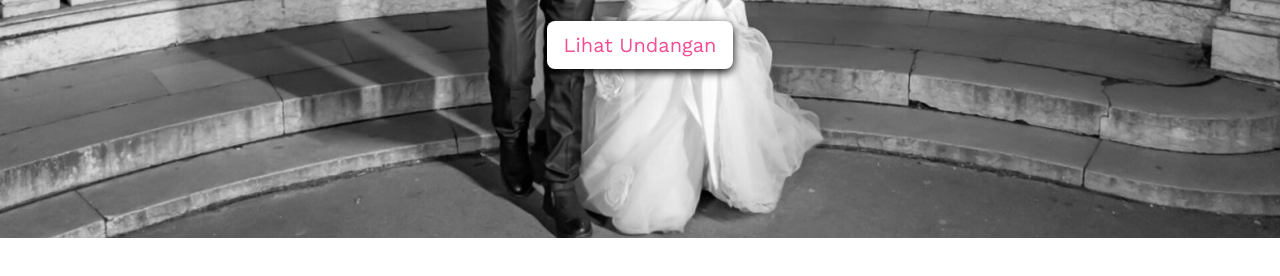
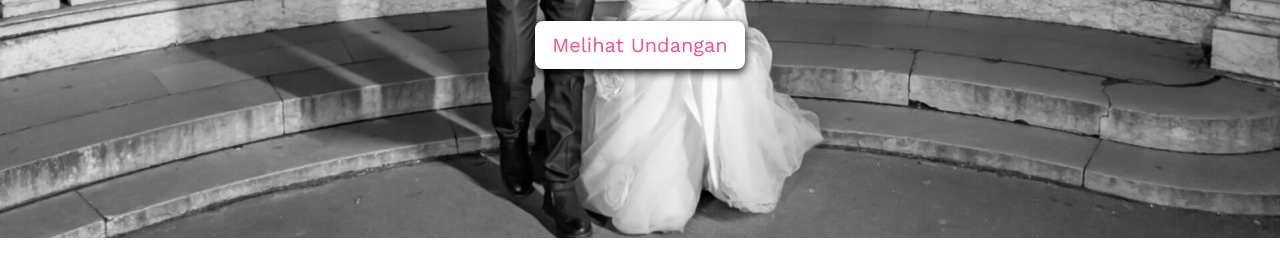
Before and after one commit to Mas-Alip/wedding.github.io, a plain HTML site: page index.html in a window 1280 px wide. Shown: the part 562-838 px from the top of the page. Drawn offline with nearby package versions, Linux system fonts and the light colour scheme.

Commit message:
Update index.html

```diff
--- a/index.html
+++ b/index.html
@@ -34,7 +34,7 @@
             </div>
 
 
-            <a href="#undangan" class="btn btn-lg mt-4">Lihat Undangan</a>
+            <a href="#undangan" class="btn btn-lg mt-4">Melihat Undangan</a>
         </main>
     </section>
 
```
